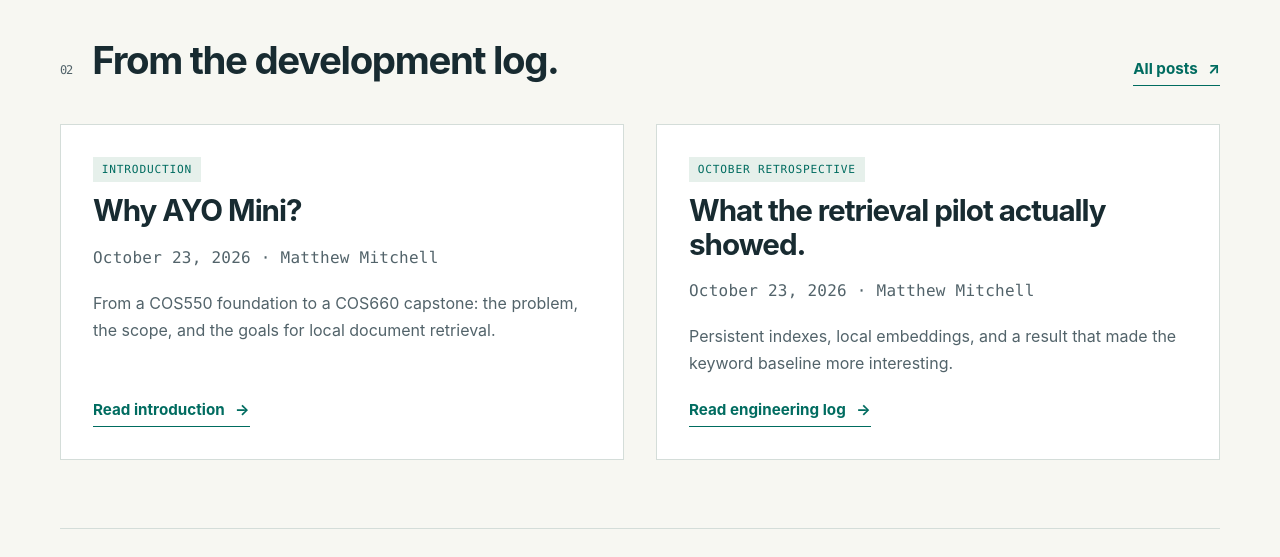
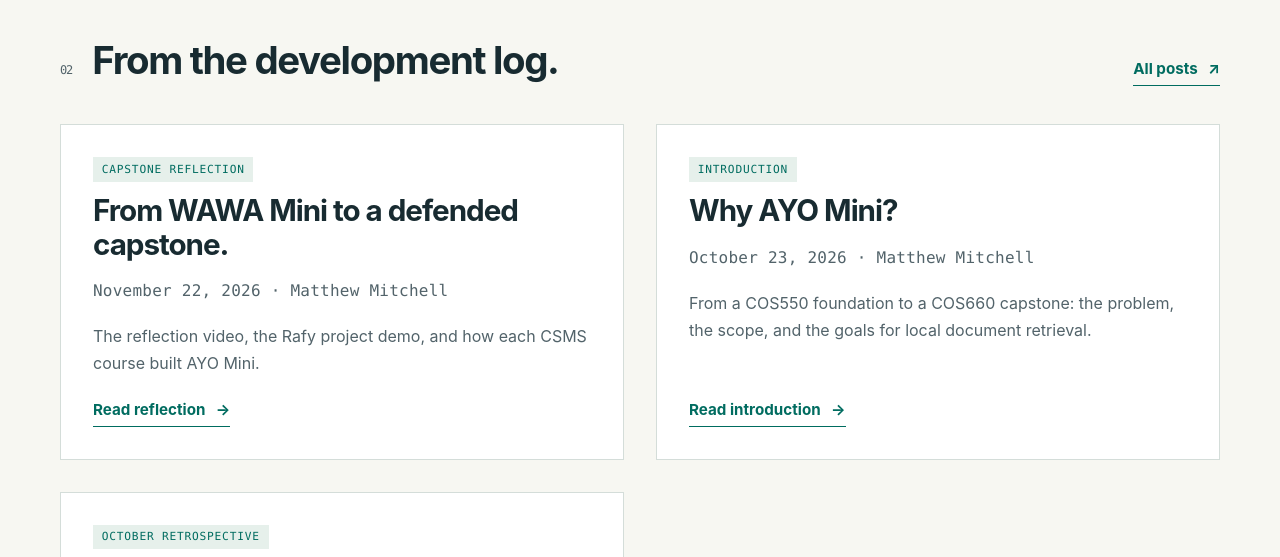
Before and after one commit to MMKPC/wawa-mini-portfolio, a plain HTML site: page index.html in a window 1280 px wide. Shown: the part 1320-1877 px from the top of the page. Drawn offline with Linux system fonts and the light colour scheme.

Commit message:
Link the capstone reflection from the home page

```diff
--- a/index.html
+++ b/index.html
@@ -51,6 +51,7 @@
     <section class="section" aria-labelledby="journal-title">
       <div class="section-heading"><h2 id="journal-title"><span class="section-number">02</span> From the development log.</h2><a class="text-link" href="posts/index.html">All posts <span aria-hidden="true">↗</span></a></div>
       <div class="journal-grid">
+        <article class="entry-card"><span class="topic">Capstone reflection</span><h3><a href="posts/capstone-reflection.html">From WAWA Mini to a defended capstone.</a></h3><p class="meta"><time datetime="2026-11-22">November 22, 2026</time> · Matthew Mitchell</p><p>The reflection video, the Rafy project demo, and how each CSMS course built AYO Mini.</p><a class="text-link" href="posts/capstone-reflection.html">Read reflection <span aria-hidden="true">→</span></a></article>
         <article class="entry-card"><span class="topic">Introduction</span><h3><a href="posts/introducing-wawa-mini.html">Why AYO Mini?</a></h3><p class="meta"><time datetime="2026-10-23">October 23, 2026</time> · Matthew Mitchell</p><p>From a COS550 foundation to a COS660 capstone: the problem, the scope, and the goals for local document retrieval.</p><a class="text-link" href="posts/introducing-wawa-mini.html">Read introduction <span aria-hidden="true">→</span></a></article>
         <article class="entry-card"><span class="topic">October retrospective</span><h3><a href="posts/building-local-retrieval.html">What the retrieval pilot actually showed.</a></h3><p class="meta"><time datetime="2026-10-23">October 23, 2026</time> · Matthew Mitchell</p><p>Persistent indexes, local embeddings, and a result that made the keyword baseline more interesting.</p><a class="text-link" href="posts/building-local-retrieval.html">Read engineering log <span aria-hidden="true">→</span></a></article>
       </div>
```
